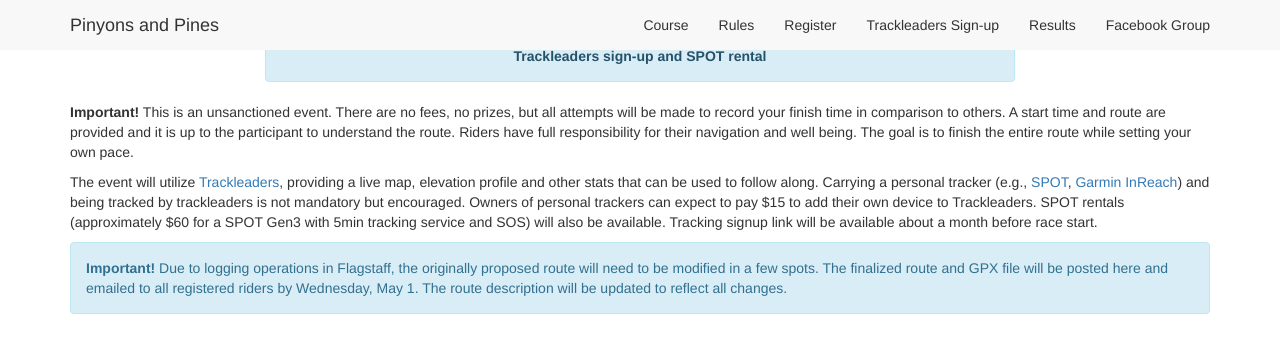
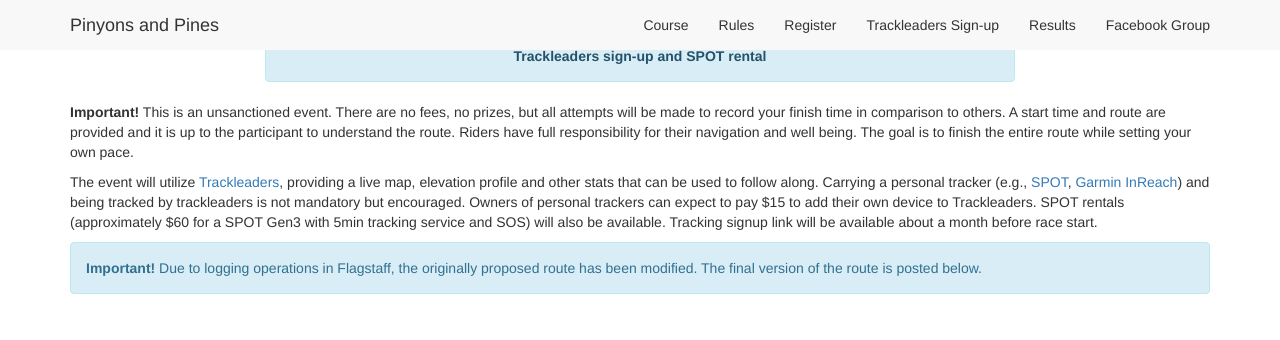
Before and after one commit to dcernst/PinyonsPines, a Jekyll site: the page built from index.md, in a window 1280 px wide and 900 px high, scrolled down 749 px, cut to the strip 0-340 px from the top of the window. Built offline with Jekyll 4.4.1, drawn with Linux system fonts in a browser that asks for light colours; nearby versions of some CDN libraries.

Commit message:
Tweaks to course description

```diff
--- a/index.md
+++ b/index.md
@@ -36,7 +36,7 @@ The race organizer is [Dana Ernst](http://danaernst.com). Please [contact him](m
 The event will utilize [Trackleaders](http://trackleaders.com), providing a live map, elevation profile and other stats that can be used to follow along. Carrying a personal tracker (e.g., [SPOT](https://www.findmespot.com/en/), [Garmin InReach](https://explore.garmin.com/en-US/inreach/)) and being tracked by trackleaders is not mandatory but encouraged. Owners of personal trackers can expect to pay $15 to add their own device to Trackleaders. SPOT rentals (approximately $60 for a SPOT Gen3 with 5min tracking service and SOS) will also be available. Tracking signup link will be available about a month before race start.
 
 <div class="alert alert-info" role="alert">
-<strong>Important!</strong> Due to logging operations in Flagstaff, the originally proposed route will need to be modified in a few spots.  The finalized route and GPX file will be posted here and emailed to all registered riders by Wednesday, May 1.  The route description will be updated to reflect all changes.
+<strong>Important!</strong> Due to logging operations in Flagstaff, the originally proposed route has been modified.  The final version of the route is posted below.
 </div>
 
 <br>
```
Also changed, not shown: course.md (+1 -1 lines).
